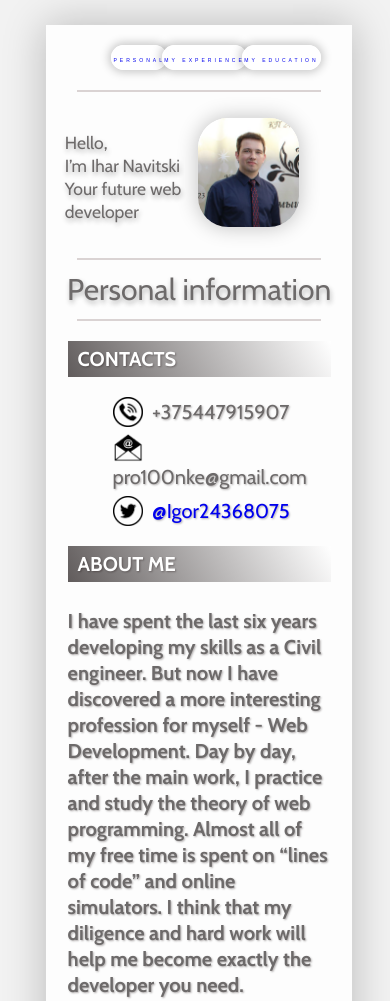
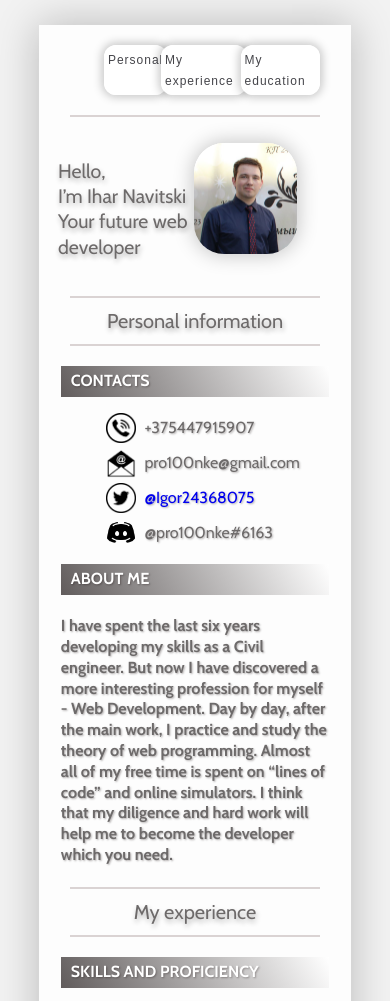
Before and after one commit to Igor-Novitski/rsschool-cv, a plain HTML site: page index.html in a window 390 px wide. Shown: the top 1001 px of the page. Drawn offline with nearby package versions, Linux system fonts and the light colour scheme.

Commit message:
feat: update cv with additional information and refactor some code

```diff
--- a/index.html
+++ b/index.html
@@ -20,9 +20,9 @@
          <header class="header">
             <nav class="nav">
                <ul>
-                  <li><a href="#personal" class="nav-a">personal</a></li>
-                  <li><a href="#experience" class="nav-a">my experience</a></li>
-                  <li><a href="#education" class="nav-a">my education</a></li>
+                  <li><a href="#personal" class="nav-a">Personal</a></li>
+                  <li><a href="#experience" class="nav-a">My experience</a></li>
+                  <li><a href="#education" class="nav-a">My education</a></li>
                </ul>
             </nav>
          </header>
@@ -52,6 +52,8 @@
                         <p>@Igor24368075</p>
                      </a>
                   </li>
+                  <li><img src="./img/discord.png" alt="discord Icon" width="30" height="30">
+                     <p>@pro100nke#6163</p>
                </ul>
 
             </div>
@@ -62,7 +64,7 @@
                   more interesting profession for myself - Web Development. Day by day, after the main work, I practice
                   and
                   study the theory of web programming. Almost all of my free time is spent on “lines of code” and online
-                  simulators. I think that my diligence and hard work will help me become exactly the developer you
+                  simulators. I think that my diligence and hard work will help me to become the developer which you
                   need.</h4>
             </div>
          </section>
--- a/style.css
+++ b/style.css
@@ -4,23 +4,26 @@ html {
 
 body {
   background: #e5e5e57c;
-  width: 98%;
+  margin: 0;
+  text-align: center;
 }
 .box-centered {
   margin: 25px auto;
-  padding-bottom: 5px ;
+  text-align: start;
+  padding-bottom: 5px;
   width: 80%;
+  max-width: 1000px;
   font-family: "Cabin", sans-serif;
   font-size: 16px;
   line-height: 1.3;
   background-color: rgba(255, 255, 255, 0.87);
   box-shadow: 0px 0px 40px 1px rgba(8, 7, 7, 0.23);
 
+
 }
 .header {
   font-family: "Poppins", sans-serif;
-  text-transform: uppercase;
-  letter-spacing: 3px;
+  letter-spacing: 1px;
   margin-left: 10%;
   margin-right: 10%;
 
@@ -32,20 +35,31 @@ body {
    border-bottom:2px solid rgba(211, 202, 202, 0.808);
 }
 .nav > ul > li {
-     margin-left: -3%;
+  margin-left: -3%;
   margin-top: 20px;
   margin-bottom: 20px;
   background-color: rgba(255, 255, 255, 0.973);
-  padding: 1%;
+  padding: 6px;
   border-radius: 15px;
   box-shadow: 0px 0px 10px 2px rgba(8, 7, 7, 0.23);
+  cursor: pointer;
 }
+
+.nav > ul > li:hover{
+  background-color: rgba(180, 180, 180, 0.973);
+  transition: 0.3s;
+}
+
 .nav-a:hover {
-color: rgba(128, 189, 230, 0.808);
+color: rgb(255, 255, 255);
+transition: 0.1s;
 }
+
 .nav-a {
-font-size: 1.3vw;
+font-size: 20px;
 text-decoration: none;
+color: rgb(69, 69, 74);
+
 }
 .box-1 {
    display: flex;
@@ -55,15 +69,26 @@ text-decoration: none;
    padding-top: 10px ;
    padding-right: 40px;
    }
+
 #main-text {
-   margin-left: 7%;
+  margin-left: 7%;
   display: block;
   width: 57%;
   font-family: "Cabin";
   font-weight: 100;
-  font-size: 4.5vw;
-  color: rgb(109, 106, 106);
+  font-size: 5vw;
+ color: rgb(109, 106, 106);
   text-shadow: 1px 3px 5px rgba(20, 18, 18, 0.308);
+}
+@media (min-width: 1280px) {
+  #main-text {
+     font-size: 64px;
+  }
+}
+@media (max-width: 900px) {
+  .nav-a {
+      font-size: 15px;
+  }
 }
 .photo {
   width: 43%;
@@ -166,3 +191,25 @@ margin-right: 5px;
   margin-left: auto;
   margin-right: auto;
 }
+
+@media (max-width: 700px) {
+footer {
+font-size: 12px;
+}
+.section {
+  font-size: 16px;
+}
+.title {
+  font-size: 16px;
+}
+.heading {
+    font-size: 20px;
+}
+.nav-a {
+      font-size: 12px;
+  }
+.nav > ul > li {
+  padding: 4px;
+  border-radius: 12px;
+}
+}
```
Also changed, not shown: img/discord.png (added).
